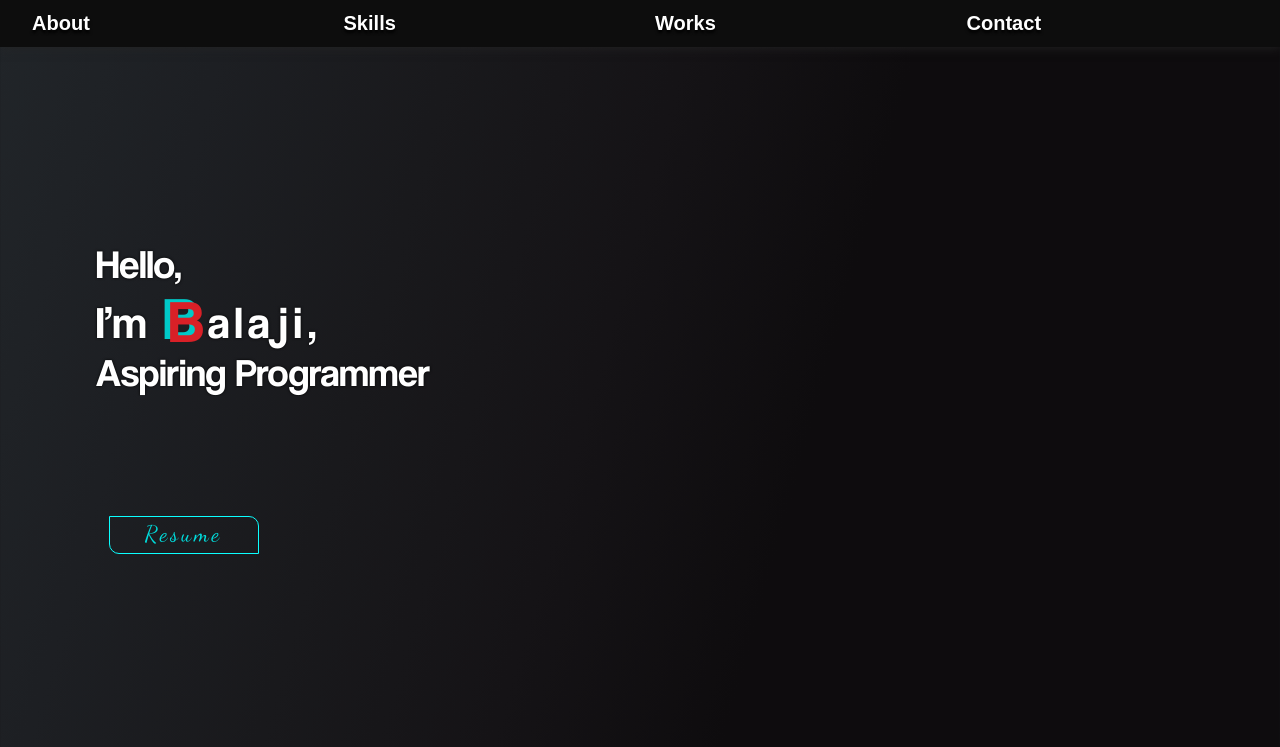
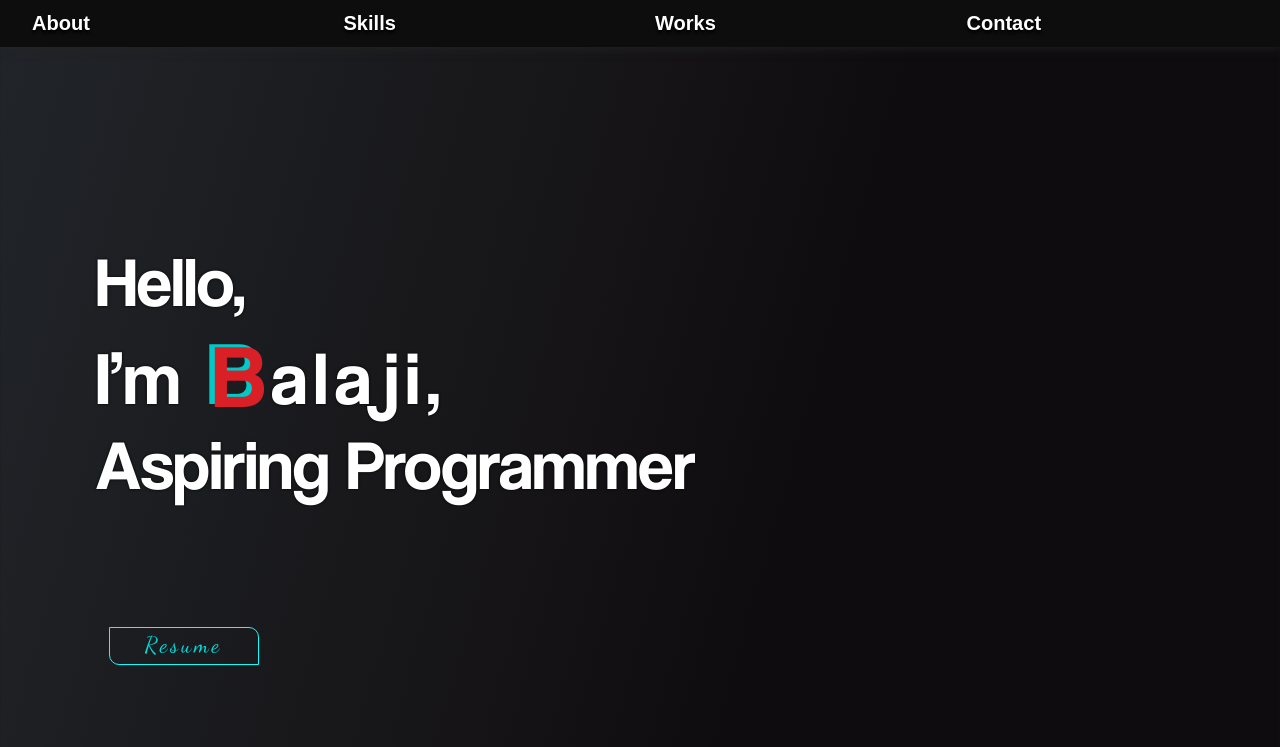
Before and after one commit to rba1aji/portfolio, a PHP site: page / in a window 1280 px wide. Shown: the top 747 px of the page. Run offline with PHP 8.4, Linux system fonts and the light colour scheme; some libraries are stand-ins or nearby versions.

Commit message:
Add files via upload

```diff
--- a/css/main.css
+++ b/css/main.css
@@ -32,11 +32,7 @@ body{
 target-name:new;
 target-new:tab;
 }
-@media only screen and (min-width: 768px) {
-			h1{
-			font-size:150px;
-}
-}
+
 h1{
   font-family: 'coolvetica';
 
@@ -58,7 +54,7 @@ h1.header{
   display:block;
   }
 #hi{
-  font-size:40px;
+  font-size:39px;
   padding-left:7.5vw;
   width:max-content;
   animation: effect1 1s ease forwards;
@@ -78,6 +74,15 @@ h1.header{
   animation-delay:1.2s;
    line-height:125%;
   }
+ #B{
+  position: relative;
+  font-size:60px;
+ /* padding-left:4px;*/
+  top:3.5px;
+  color:#D92027;
+  text-shadow:-5.5px -3px 0px  #00c9c8;
+ /*#00c9c8  -5.99px -0.2px 0.2px;*/
+}
 .balaji{
   letter-spacing:5px;
   padding-left:11px;
@@ -104,10 +109,25 @@ h1.header{
   /* font-size:33px;*/
   }
 @media (min-width: 810px) {
-  h1{
-    font-size:500%;
-    line-heiht:500%;
-    }
+   #position, #hi{
+     font-size:70px;
+     }
+     #Im{
+       font-size:75px;
+       }
+       #B{
+         font-size:90px;
+         }
+        .balaji{
+  letter-spacing:7px;
+  padding-left:14px;
+  }
+.ji{
+  letter-spacing:7px;
+  }
+.j{
+  padding-left:7px;
+  }
 }
 
 h4.resume{
@@ -183,15 +203,7 @@ h4.resume{
 }
 
 
-#B{
-  position: relative;
-  font-size:60px;
- /* padding-left:4px;*/
-  top:3.5px;
-  color:#D92027;
-  text-shadow:-5.5px -3px 0px  #00c9c8;
- /*#00c9c8  -5.99px -0.2px 0.2px;*/
-}
+
 
 /*#o{
   opacity:0;
```
